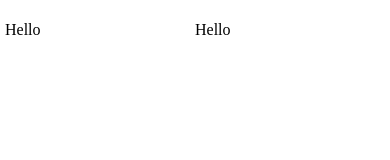
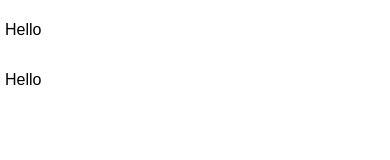
Before and after one commit to Hortasha/react-lib, a React app: page / in a window 390 px wide. Shown: the top 160 px of the page. Built offline with nearby package versions, Linux system fonts and the light colour scheme.

Commit message:
added responsiveness to column. Must find a better solution

```diff
--- a/src/components/App.js
+++ b/src/components/App.js
@@ -15,10 +15,10 @@ class App extends Component {
     render() {
         return(
             <Section>
-                <Column columns={2}>
+                <Column columns={2} breakpoint={1000}>
                     <p>Hello</p>
                 </Column>
-                <Column columns={2}>
+                <Column columns={2} breakpoint={1000}>
                     <p>Hello</p>
                 </Column>
             </Section>
--- a/src/components/containers/column/Column.js
+++ b/src/components/containers/column/Column.js
@@ -3,6 +3,25 @@ import React, {Component} from 'react';
 class Column extends Component {
     constructor(props) {
         super(props);
+
+        this.state = {
+            width: 0
+        }
+
+        this.updateWidth = this.updateWidth.bind(this);
+    }
+
+    componentDidMount(){
+        this.updateWidth();
+        window.addEventListener('resize', this.updateWidth);
+    }
+
+    componentWillUnmount() {
+        window.removeEventListener('resize', this.updateWidth);
+    }
+
+    updateWidth() {
+        this.setState({ width: window.innerWidth });
     }
 
     render() {
@@ -12,8 +31,14 @@ class Column extends Component {
             display: "inline-block"
         }
 
+        const styleBreakpoint = {
+            width: "100%",
+            backgroundColor: this.props.backgroundColor ? this.props.backgroundColor : "#ffffff",
+            display: "inline-block"
+        }
+
         return(
-            <div style={style}>
+            <div style={(this.props.breakpoint && this.props.breakpoint >= this.state.width) ? styleBreakpoint : style}>
                 {this.props.children}
             </div>
         );
--- a/src/components/containers/section/Section.js
+++ b/src/components/containers/section/Section.js
@@ -10,7 +10,8 @@ class Section extends Component {
             width: this.props.width ? this.props.width : null,
             backgroundColor: this.props.backgroundColor ? this.props.backgroundColor : null,
             margin: "0 auto",
-            padding: "5px"
+            padding: "5px",
+            fontFamily: "arial"
         }
 
         return(
```
